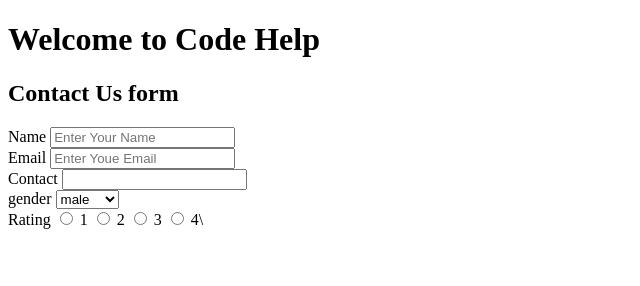
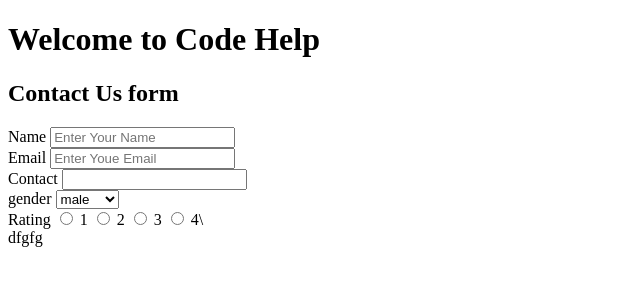
Before and after one commit to Vikalp1234087/html-css-project, a plain HTML site: page first_doubt_session.html in a window 1280 px wide. Shown: the full height of the page, 0-640 px from the left. Drawn offline with Linux system fonts and the light colour scheme.

Commit message:
Update first_doubt_session.html

```diff
--- a/first_doubt_session.html
+++ b/first_doubt_session.html
@@ -46,5 +46,6 @@
         <label for="rating1">4</label>\
 
     </form>
+    dfgfg
 </body>
 </html>
```
